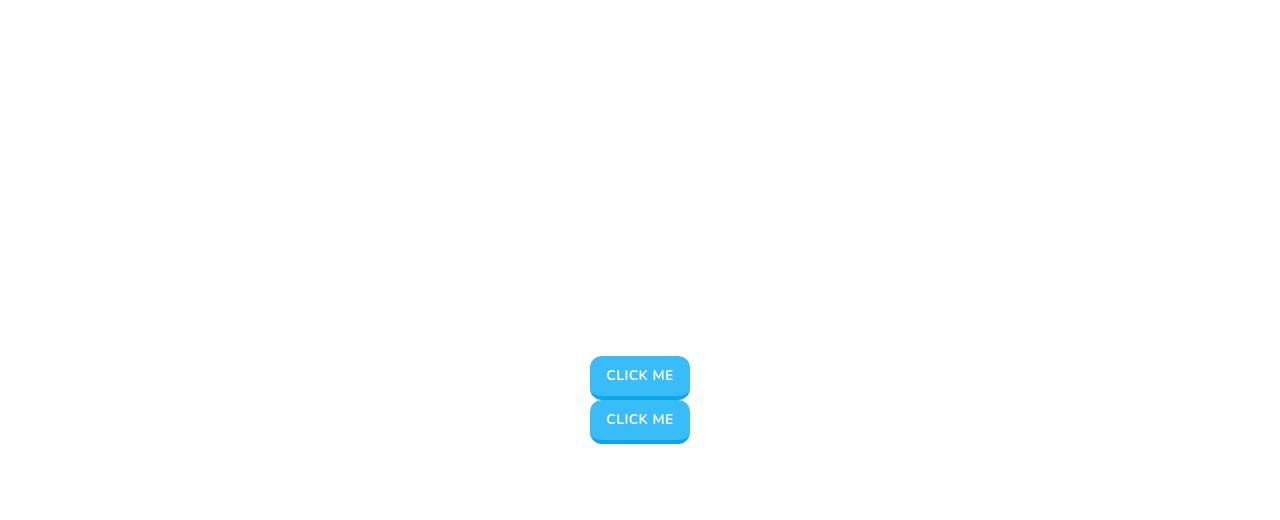
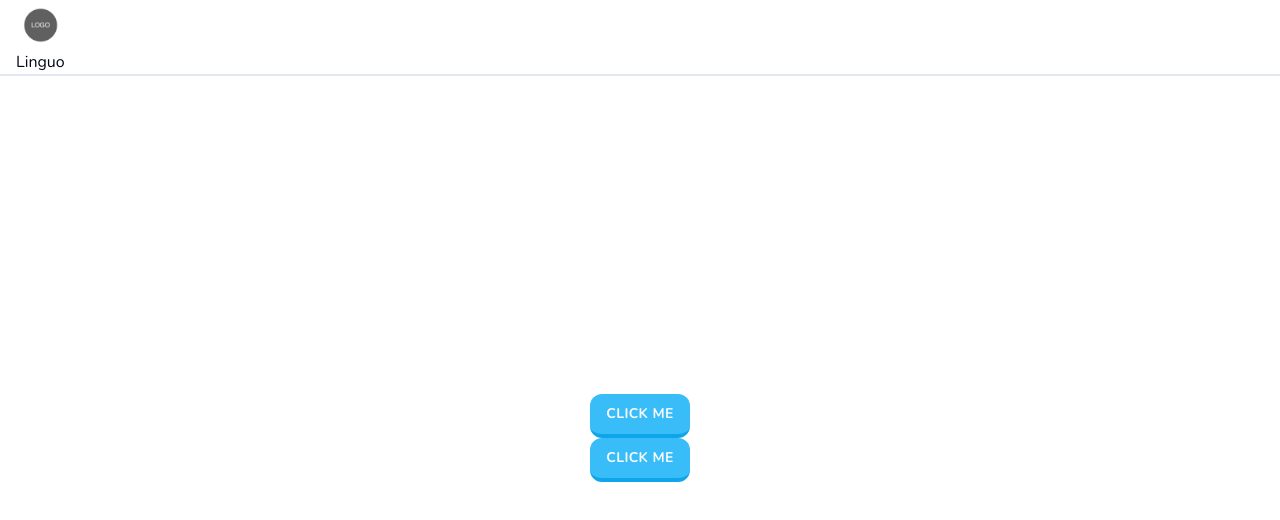
Before and after one commit to itiand/linguo, a Next.js app: page / in a window 1280 px wide. Shown: the top 520 px of the page. Built offline with nearby package versions, Linux system fonts and the light colour scheme.

Commit message:
creating Header component

```diff
--- /dev/null
+++ b/app/(marketing)/header.tsx
@@ -0,0 +1,22 @@
+import Image from "next/image";
+import { ClerkLoading } from "@clerk/nextjs";
+const Header = () => {
+  return (
+    <header className="w-full border-b-2 border-slate-200 px-4">
+      <div>
+        <div>
+          <Image
+            src="/logo-placeholder-image.png"
+            alt="Linguo"
+            width={50}
+            height={50}
+          />
+          <h1>Linguo</h1>
+        </div>
+        <ClerkLoading></ClerkLoading>
+      </div>
+    </header>
+  );
+};
+
+export default Header;
--- a/app/(marketing)/layout.tsx
+++ b/app/(marketing)/layout.tsx
@@ -1,3 +1,5 @@
+import Header from "./header";
+
 type Props = {
   children: React.ReactNode;
 };
@@ -5,6 +7,7 @@ type Props = {
 const MarketingLayout = ({ children }: Props) => {
   return (
     <div className="flex min-h-screen flex-col">
+      <Header />
       <main className="flex flex-1 flex-col items-center justify-center">
         {children}
       </main>
--- a/app/(marketing)/page.tsx
+++ b/app/(marketing)/page.tsx
@@ -1,5 +1,5 @@
 import { Button } from "@/components/ui/button";
-
+import Header from "./header";
 export default function Home() {
   return (
     <>
```
Also changed, not shown: public/logo-placeholder-image.png (added).
